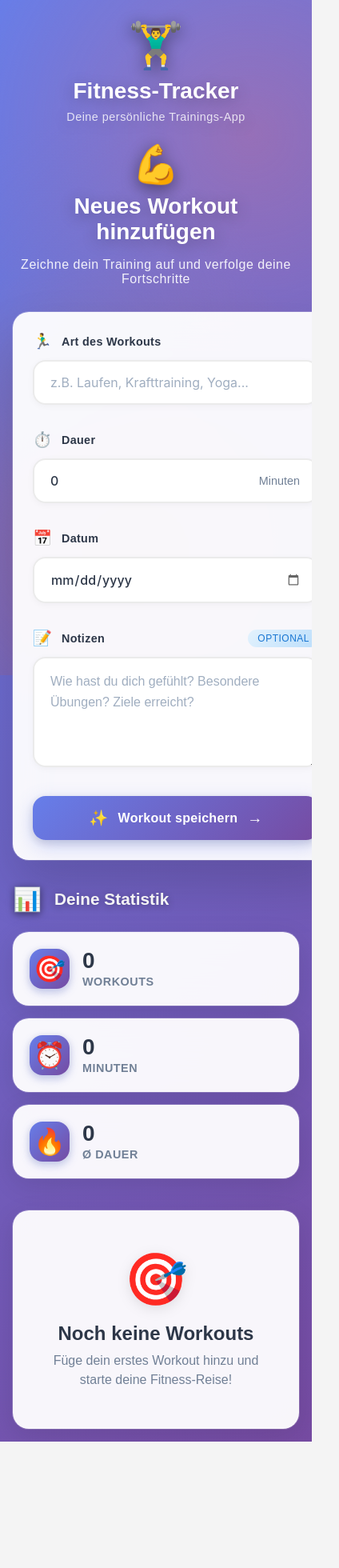
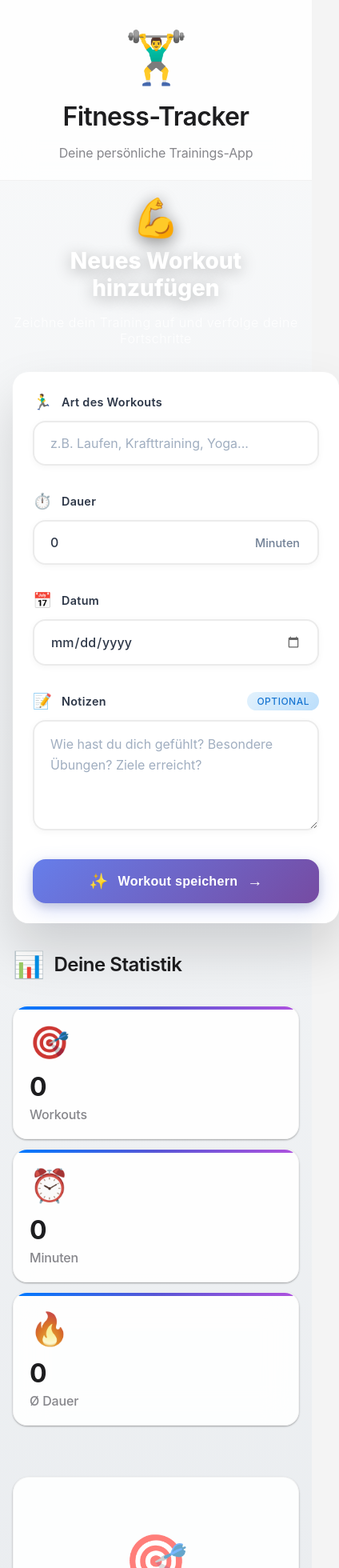
Before and after one commit to MortezaChinahkash/fitness-tracker, a Vue app: page / in a window 390 px wide. Shown: the top 1960 px of the page at 80% size, 424 px wide, since content can reach past the window. Before the commit the page ends 1802 px from the top, so only its background shows below. Built offline with nearby package versions, Linux system fonts and the light colour scheme.

Commit message:
feat: enhance App component with Apple Design System styling and improved responsiveness

```diff
--- a/src/App.vue
+++ b/src/App.vue
@@ -207,43 +207,31 @@ function formatDate(dateString: string): string {
 
 
 <style scoped>
-/* Globale Container-Styles */
+/* Apple Design System - Minimalistische Eleganz */
 .app-container {
   min-height: 100vh;
-  background: linear-gradient(135deg, #667eea 0%, #764ba2 100%);
+  background: linear-gradient(180deg, #f8f9fa 0%, #e9ecef 100%);
+  font-family: -apple-system, BlinkMacSystemFont, 'SF Pro Display', 'Helvetica Neue', sans-serif;
+  color: #1d1d1f;
   position: relative;
-  overflow-x: hidden;
 }
 
-.app-container::before {
-  content: '';
-  position: fixed;
-  top: 0;
-  left: 0;
-  right: 0;
-  bottom: 0;
-  background:
-    radial-gradient(circle at 20% 50%, rgba(120, 119, 198, 0.3) 0%, transparent 50%),
-    radial-gradient(circle at 80% 20%, rgba(255, 106, 106, 0.3) 0%, transparent 50%),
-    radial-gradient(circle at 40% 80%, rgba(238, 90, 36, 0.3) 0%, transparent 50%);
-  pointer-events: none;
-  z-index: 1;
-}
-
-/* Header */
+/* Header im Apple Stil */
 .app-header {
   position: relative;
-  z-index: 10;
   text-align: center;
-  padding: 2rem 2rem 1rem;
+  padding: 3rem 2rem 2rem;
+  background: rgba(255, 255, 255, 0.8);
+  backdrop-filter: blur(20px);
+  border-bottom: 1px solid rgba(0, 0, 0, 0.05);
 }
 
 .app-title {
-  font-size: 2.5rem;
-  font-weight: 800;
-  color: white;
+  font-size: 3rem;
+  font-weight: 600;
+  color: #1d1d1f;
   margin: 0;
-  text-shadow: 0 4px 20px rgba(0, 0, 0, 0.3);
+  letter-spacing: -0.02em;
   display: flex;
   flex-direction: column;
   align-items: center;
@@ -251,15 +239,16 @@ function formatDate(dateString: string): string {
 }
 
 .app-icon {
-  font-size: 3.5rem;
-  filter: drop-shadow(0 4px 10px rgba(0, 0, 0, 0.2));
+  font-size: 4rem;
+  margin-bottom: 0.5rem;
 }
 
 .app-subtitle {
-  font-size: 1rem;
-  font-weight: 300;
-  color: rgba(255, 255, 255, 0.8);
-  letter-spacing: 0.5px;
+  font-size: 1.25rem;
+  font-weight: 400;
+  color: #86868b;
+  letter-spacing: -0.01em;
+  margin-top: 0.5rem;
 }
 
 /* Main Content */
@@ -269,129 +258,126 @@ function formatDate(dateString: string): string {
 }
 
 .content-section {
-  max-width: 1200px;
+  max-width: 1000px;
   margin: 0 auto;
   padding: 2rem;
   display: grid;
-  gap: 2rem;
+  gap: 3rem;
 }
 
-/* Section Titles */
+/* Section Titles im Apple Stil */
 .section-title {
   display: flex;
   align-items: center;
-  gap: 1rem;
-  font-size: 1.5rem;
-  font-weight: 700;
-  color: white;
-  margin: 0 0 1.5rem 0;
-  text-shadow: 0 2px 10px rgba(0, 0, 0, 0.3);
+  gap: 0.75rem;
+  font-size: 2rem;
+  font-weight: 600;
+  color: #1d1d1f;
+  margin: 0 0 2rem 0;
+  letter-spacing: -0.02em;
 }
 
 .section-icon {
-  font-size: 1.8rem;
-  filter: drop-shadow(0 2px 5px rgba(0, 0, 0, 0.2));
+  font-size: 2rem;
 }
 
-/* Statistik Cards */
+/* Statistik Cards - Apple Card Design */
 .stats-container {
-  margin-bottom: 1rem;
+  margin-bottom: 2rem;
 }
 
 .stats-grid {
   display: grid;
-  grid-template-columns: repeat(auto-fit, minmax(200px, 1fr));
-  gap: 1.5rem;
+  grid-template-columns: repeat(auto-fit, minmax(220px, 1fr));
+  gap: 1rem;
 }
 
 .stat-card {
-  background: rgba(255, 255, 255, 0.95);
+  background: rgba(255, 255, 255, 0.9);
   backdrop-filter: blur(20px);
-  border-radius: 20px;
-  padding: 1.5rem;
-  display: flex;
-  align-items: center;
-  gap: 1rem;
+  border-radius: 18px;
+  padding: 2rem;
+  border: 1px solid rgba(0, 0, 0, 0.04);
   box-shadow:
-    0 8px 32px rgba(0, 0, 0, 0.1),
-    0 0 0 1px rgba(255, 255, 255, 0.2);
-  border: 1px solid rgba(255, 255, 255, 0.3);
-  transition: all 0.3s cubic-bezier(0.4, 0, 0.2, 1);
-  animation: slideInUp 0.6s cubic-bezier(0.4, 0, 0.2, 1) calc(0.1s * var(--delay, 0)) both;
+    0 1px 3px rgba(0, 0, 0, 0.12),
+    0 1px 2px rgba(0, 0, 0, 0.24);
+  transition: all 0.3s cubic-bezier(0.25, 0.46, 0.45, 0.94);
+  position: relative;
+  overflow: hidden;
 }
 
-.stat-card:nth-child(1) { --delay: 1; }
-.stat-card:nth-child(2) { --delay: 2; }
-.stat-card:nth-child(3) { --delay: 3; }
+.stat-card::before {
+  content: '';
+  position: absolute;
+  top: 0;
+  left: 0;
+  right: 0;
+  height: 4px;
+  background: linear-gradient(90deg, #007AFF, #5856D6, #AF52DE);
+}
 
 .stat-card:hover {
-  transform: translateY(-4px);
+  transform: translateY(-2px);
   box-shadow:
-    0 12px 40px rgba(0, 0, 0, 0.15),
-    0 0 0 1px rgba(255, 255, 255, 0.3);
+    0 4px 20px rgba(0, 0, 0, 0.1),
+    0 2px 6px rgba(0, 0, 0, 0.06);
 }
 
 .stat-icon {
   font-size: 2.5rem;
-  width: 60px;
-  height: 60px;
-  display: flex;
-  align-items: center;
-  justify-content: center;
-  background: linear-gradient(135deg, #667eea, #764ba2);
-  border-radius: 16px;
-  box-shadow: 0 4px 12px rgba(102, 126, 234, 0.3);
-  filter: drop-shadow(0 2px 5px rgba(0, 0, 0, 0.1));
+  margin-bottom: 1rem;
+  display: block;
+  filter: grayscale(0.3);
 }
 
 .stat-content {
-  flex: 1;
+  text-align: left;
 }
 
 .stat-number {
-  font-size: 2rem;
-  font-weight: 800;
-  color: #2d3748;
+  font-size: 2.5rem;
+  font-weight: 700;
+  color: #1d1d1f;
   line-height: 1;
-  margin-bottom: 0.25rem;
+  margin-bottom: 0.5rem;
+  letter-spacing: -0.03em;
 }
 
 .stat-label {
-  font-size: 0.9rem;
-  font-weight: 600;
-  color: #718096;
-  text-transform: uppercase;
-  letter-spacing: 0.5px;
+  font-size: 1rem;
+  font-weight: 500;
+  color: #86868b;
+  text-transform: none;
+  letter-spacing: -0.01em;
 }
 
 /* Workouts Container */
 .workouts-container {
-  margin-top: 1rem;
+  margin-top: 2rem;
 }
 
 .workouts-list {
   display: grid;
-  gap: 1.5rem;
+  gap: 1rem;
 }
 
 .workout-card {
-  background: rgba(255, 255, 255, 0.95);
+  background: rgba(255, 255, 255, 0.9);
   backdrop-filter: blur(20px);
-  border-radius: 20px;
+  border-radius: 16px;
   padding: 1.5rem;
+  border: 1px solid rgba(0, 0, 0, 0.04);
   box-shadow:
-    0 8px 32px rgba(0, 0, 0, 0.1),
-    0 0 0 1px rgba(255, 255, 255, 0.2);
-  border: 1px solid rgba(255, 255, 255, 0.3);
-  transition: all 0.3s cubic-bezier(0.4, 0, 0.2, 1);
-  animation: slideInLeft 0.6s cubic-bezier(0.4, 0, 0.2, 1) calc(0.1s * var(--index, 0)) both;
+    0 1px 3px rgba(0, 0, 0, 0.12),
+    0 1px 2px rgba(0, 0, 0, 0.24);
+  transition: all 0.3s cubic-bezier(0.25, 0.46, 0.45, 0.94);
 }
 
 .workout-card:hover {
-  transform: translateY(-2px);
+  transform: translateY(-1px);
   box-shadow:
-    0 12px 40px rgba(0, 0, 0, 0.15),
-    0 0 0 1px rgba(255, 255, 255, 0.3);
+    0 4px 20px rgba(0, 0, 0, 0.1),
+    0 2px 6px rgba(0, 0, 0, 0.06);
 }
 
 .workout-header {
@@ -405,6 +391,7 @@ function formatDate(dateString: string): string {
   display: flex;
   align-items: center;
   gap: 1rem;
+  flex: 1;
 }
 
 .workout-emoji {
@@ -414,48 +401,75 @@ function formatDate(dateString: string): string {
   display: flex;
   align-items: center;
   justify-content: center;
-  background: linear-gradient(135deg, #e3f2fd, #bbdefb);
-  border-radius: 14px;
-  filter: drop-shadow(0 2px 5px rgba(0, 0, 0, 0.1));
+  background: #f5f5f7;
+  border-radius: 12px;
+  border: 1px solid rgba(0, 0, 0, 0.04);
 }
 
 .workout-type h3 {
   margin: 0;
-  font-size: 1.2rem;
-  font-weight: 700;
-  color: #2d3748;
+  font-size: 1.25rem;
+  font-weight: 600;
+  color: #1d1d1f;
   text-transform: capitalize;
+  letter-spacing: -0.01em;
 }
 
+.workout-type input {
+  background: #f5f5f7;
+  border: 1px solid rgba(0, 0, 0, 0.1);
+  border-radius: 8px;
+  padding: 0.5rem 0.75rem;
+  font-size: 1.1rem;
+  font-weight: 600;
+  color: #1d1d1f;
+  outline: none;
+  transition: all 0.2s ease;
+}
+
+.workout-type input:focus {
+  border-color: #007AFF;
+  background: #fff;
+  box-shadow: 0 0 0 3px rgba(0, 122, 255, 0.1);
+}
+
+/* Action Buttons im Apple Stil */
 .delete-button {
-  background: linear-gradient(135deg, #ff6b6b, #ee5a24);
+  background: #ff3b30;
   border: none;
-  border-radius: 12px;
-  width: 44px;
-  height: 44px;
+  border-radius: 10px;
+  width: 40px;
+  height: 40px;
   display: flex;
   align-items: center;
   justify-content: center;
   cursor: pointer;
-  transition: all 0.3s ease;
-  box-shadow: 0 4px 12px rgba(255, 107, 107, 0.3);
+  transition: all 0.2s ease;
+  margin-left: 0.5rem;
 }
 
 .delete-button:hover {
-  transform: translateY(-2px);
-  box-shadow: 0 6px 16px rgba(255, 107, 107, 0.4);
-  background: linear-gradient(135deg, #ee5a24, #ff6b6b);
+  background: #d70015;
+  transform: scale(1.05);
+}
+
+.delete-button[style*="background: linear-gradient(135deg,#51d6a9,#1abc9c)"] {
+  background: #34c759 !important;
+}
+
+.delete-button[style*="background: linear-gradient(135deg,#51d6a9,#1abc9c)"]:hover {
+  background: #28a745 !important;
 }
 
 .delete-button span {
-  font-size: 1.2rem;
-  filter: drop-shadow(0 1px 2px rgba(0, 0, 0, 0.2));
+  font-size: 1.1rem;
 }
 
 .workout-details {
   display: flex;
   gap: 2rem;
   margin-bottom: 1rem;
+  flex-wrap: wrap;
 }
 
 .workout-info {
@@ -463,22 +477,50 @@ function formatDate(dateString: string): string {
   align-items: center;
   gap: 0.5rem;
   font-weight: 500;
-  color: #4a5568;
+  color: #86868b;
+  font-size: 0.95rem;
+}
+
+.workout-info input {
+  background: #f5f5f7;
+  border: 1px solid rgba(0, 0, 0, 0.1);
+  border-radius: 6px;
+  padding: 0.25rem 0.5rem;
+  font-size: 0.9rem;
+  outline: none;
+  transition: all 0.2s ease;
+}
+
+.workout-info input:focus {
+  border-color: #007AFF;
+  background: #fff;
+  box-shadow: 0 0 0 2px rgba(0, 122, 255, 0.1);
 }
 
 .info-icon {
   font-size: 1rem;
-  opacity: 0.7;
+  opacity: 0.8;
 }
 
 .workout-notes {
+  background: #f5f5f7;
+  padding: 1rem;
+  border-radius: 12px;
+  border: 1px solid rgba(0, 0, 0, 0.04);
   display: flex;
   gap: 0.75rem;
   align-items: flex-start;
-  background: rgba(102, 126, 234, 0.05);
-  padding: 1rem;
-  border-radius: 12px;
-  border-left: 4px solid #667eea;
+}
+
+.workout-notes textarea {
+  background: transparent;
+  border: none;
+  width: 100%;
+  resize: vertical;
+  outline: none;
+  font-family: inherit;
+  color: #1d1d1f;
+  line-height: 1.5;
 }
 
 .notes-icon {
@@ -489,63 +531,95 @@ function formatDate(dateString: string): string {
 
 .workout-notes p {
   margin: 0;
-  color: #4a5568;
+  color: #1d1d1f;
   line-height: 1.5;
-  font-style: italic;
+  font-style: normal;
+}
+
+/* Edit Form Buttons */
+.workout-card button {
+  background: #007AFF;
+  color: white;
+  border: none;
+  border-radius: 8px;
+  padding: 0.5rem 1rem;
+  font-weight: 500;
+  cursor: pointer;
+  transition: all 0.2s ease;
+  font-size: 0.9rem;
+}
+
+.workout-card button:hover {
+  background: #0056b3;
+  transform: translateY(-1px);
+}
+
+.workout-card button:last-child {
+  background: #8e8e93;
+  margin-left: 0.5rem;
+}
+
+.workout-card button:last-child:hover {
+  background: #6d6d70;
 }
 
 /* Empty State */
 .empty-state {
   text-align: center;
-  padding: 3rem 2rem;
-  background: rgba(255, 255, 255, 0.95);
+  padding: 4rem 2rem;
+  background: rgba(255, 255, 255, 0.9);
   backdrop-filter: blur(20px);
   border-radius: 20px;
+  border: 1px solid rgba(0, 0, 0, 0.04);
   box-shadow:
-    0 8px 32px rgba(0, 0, 0, 0.1),
-    0 0 0 1px rgba(255, 255, 255, 0.2);
-  border: 1px solid rgba(255, 255, 255, 0.3);
-  animation: fadeIn 0.8s ease-out;
+    0 1px 3px rgba(0, 0, 0, 0.12),
+    0 1px 2px rgba(0, 0, 0, 0.24);
 }
 
 .empty-icon {
   font-size: 4rem;
-  margin-bottom: 1rem;
-  filter: drop-shadow(0 4px 8px rgba(0, 0, 0, 0.1));
+  margin-bottom: 1.5rem;
+  opacity: 0.6;
 }
 
 .empty-state h3 {
-  margin: 0 0 0.5rem 0;
-  font-size: 1.5rem;
-  font-weight: 700;
-  color: #2d3748;
+  margin: 0 0 0.75rem 0;
+  font-size: 1.75rem;
+  font-weight: 600;
+  color: #1d1d1f;
+  letter-spacing: -0.02em;
 }
 
 .empty-state p {
   margin: 0;
-  color: #718096;
-  font-size: 1rem;
+  color: #86868b;
+  font-size: 1.1rem;
   line-height: 1.5;
+  font-weight: 400;
 }
 
 /* Responsive Design */
 @media (max-width: 768px) {
   .app-title {
-    font-size: 2rem;
+    font-size: 2.5rem;
   }
 
   .app-subtitle {
-    font-size: 0.9rem;
+    font-size: 1.1rem;
   }
 
   .content-section {
-    padding: 1rem;
-    gap: 1.5rem;
+    padding: 1.5rem;
+    gap: 2rem;
   }
 
   .stats-grid {
     grid-template-columns: 1fr;
-    gap: 1rem;
+    gap: 0.75rem;
+  }
+
+  .stat-card {
+    padding: 1.5rem;
   }
 
   .workout-details {
@@ -554,43 +628,61 @@ function formatDate(dateString: string): string {
   }
 
   .section-title {
-    font-size: 1.3rem;
+    font-size: 1.75rem;
+  }
+
+  .workout-header {
+    flex-direction: column;
+    align-items: flex-start;
+    gap: 1rem;
+  }
+
+  .workout-header > div:last-child {
+    align-self: flex-end;
+    display: flex;
+    gap: 0.5rem;
   }
 }
 
 @media (max-width: 480px) {
   .app-header {
-    padding: 1.5rem 1rem 0.5rem;
+    padding: 2rem 1rem 1.5rem;
   }
 
   .app-title {
-    font-size: 1.75rem;
+    font-size: 2rem;
+  }
+
+  .app-subtitle {
+    font-size: 1rem;
+  }
+
+  .content-section {
+    padding: 1rem;
   }
 
   .stat-card {
     padding: 1.25rem;
   }
 
-  .stat-icon {
-    width: 50px;
-    height: 50px;
+  .stat-number {
     font-size: 2rem;
-  }
-
-  .stat-number {
-    font-size: 1.75rem;
   }
 
   .workout-card {
     padding: 1.25rem;
   }
+
+  .section-title {
+    font-size: 1.5rem;
+  }
 }
 
-/* Animationen */
+/* Apple-style Smooth Animations */
 @keyframes slideInUp {
   from {
     opacity: 0;
-    transform: translateY(30px);
+    transform: translateY(20px);
   }
   to {
     opacity: 1;
@@ -601,7 +693,7 @@ function formatDate(dateString: string): string {
 @keyframes slideInLeft {
   from {
     opacity: 0;
-    transform: translateX(-30px);
+    transform: translateX(-20px);
   }
   to {
     opacity: 1;
@@ -618,13 +710,15 @@ function formatDate(dateString: string): string {
   }
 }
 
-/* Fokus-Indikatoren für Barrierefreiheit */
-.delete-button:focus-visible {
-  outline: 2px solid #667eea;
+/* Fokus-Indikatoren im Apple Stil */
+button:focus-visible,
+input:focus-visible,
+textarea:focus-visible {
+  outline: 2px solid #007AFF;
   outline-offset: 2px;
 }
 
-/* Hover-Effekte für Desktop */
+/* Subtile Hover-Effekte */
 @media (hover: hover) {
   .stat-card:hover .stat-icon {
     transform: scale(1.05);
@@ -634,4 +728,10 @@ function formatDate(dateString: string): string {
     transform: scale(1.1);
   }
 }
+
+/* Apple-style Typography */
+* {
+  -webkit-font-smoothing: antialiased;
+  -moz-osx-font-smoothing: grayscale;
+}
 </style>
```
